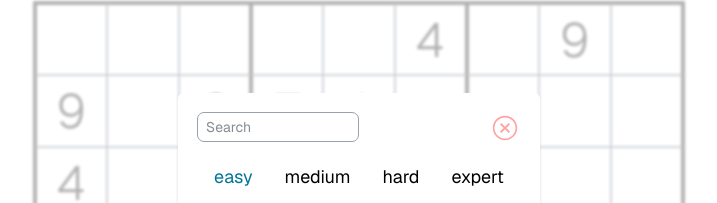
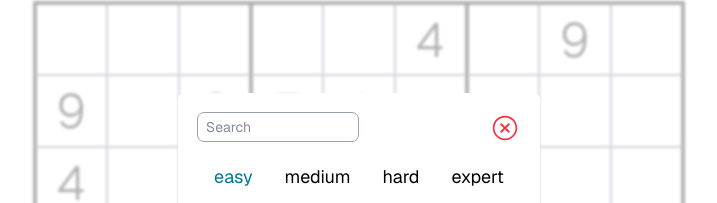
Before and after one commit to kensunjaya/next-sudoku, a Next.js app: page / in a window 1280 px wide. Both pictures are taken after a click on the icon 332 px from the left and 36 px from the top of the page. Shown: the part 207-410 px from the top of the page, without its empty margins (281-998 px from the left). Built offline with nearby package versions, Linux system fonts and the light colour scheme; no server answers; the database is empty.

Commit message:
change close icon

```diff
--- a/src/components/Leaderboard.tsx
+++ b/src/components/Leaderboard.tsx
@@ -43,7 +43,7 @@ const Leaderboard: React.FC<LeaderboardProps> = ({setState, defaultDifficulty})
       <div className="bg-white dark:bg-black px-5 pb-10 pt-5 rounded-md">
         <div className="flex justify-between items-start w-full text-2xl">
           <input onChange={(e) => setSearch(e.target.value)} type="text" placeholder="Search" className=" outline-1 outline-gray-400 rounded-md text-sm px-2 w-40 focus:outline-blue-500 py-1" />
-          <IoIosCloseCircleOutline onClick={() => setState()} className="hover:cursor-pointer text-red-300 text-3xl hover:shadow-xl"/>
+          <IoIosCloseCircleOutline onClick={() => setState()} className="hover:cursor-pointer text-red-500 dark:text-red-300 text-3xl"/>
         </div>
         <Navbar difficulty={difficulty} setDifficulty={setDifficulty} />
         {loading ? (
```
